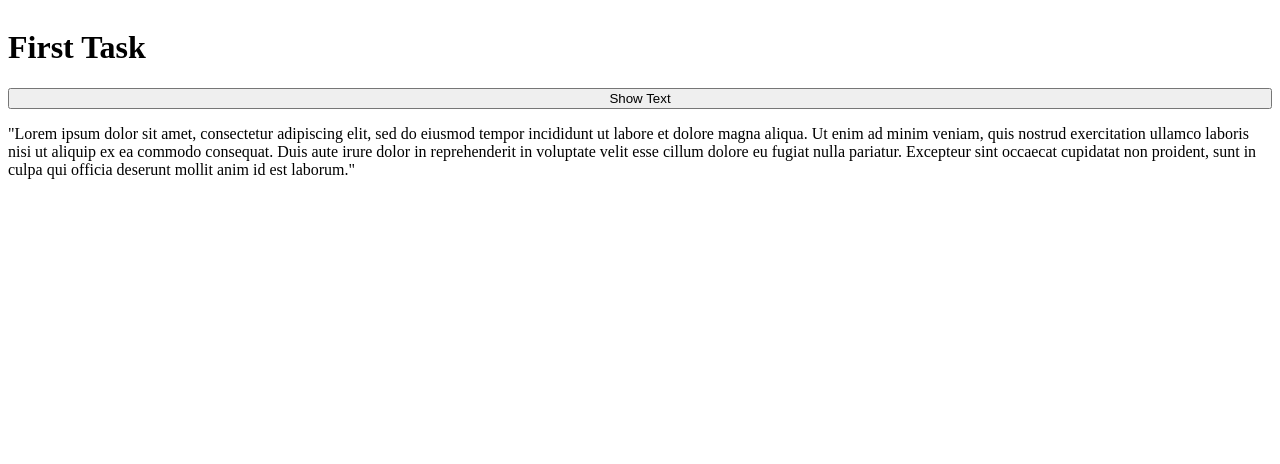
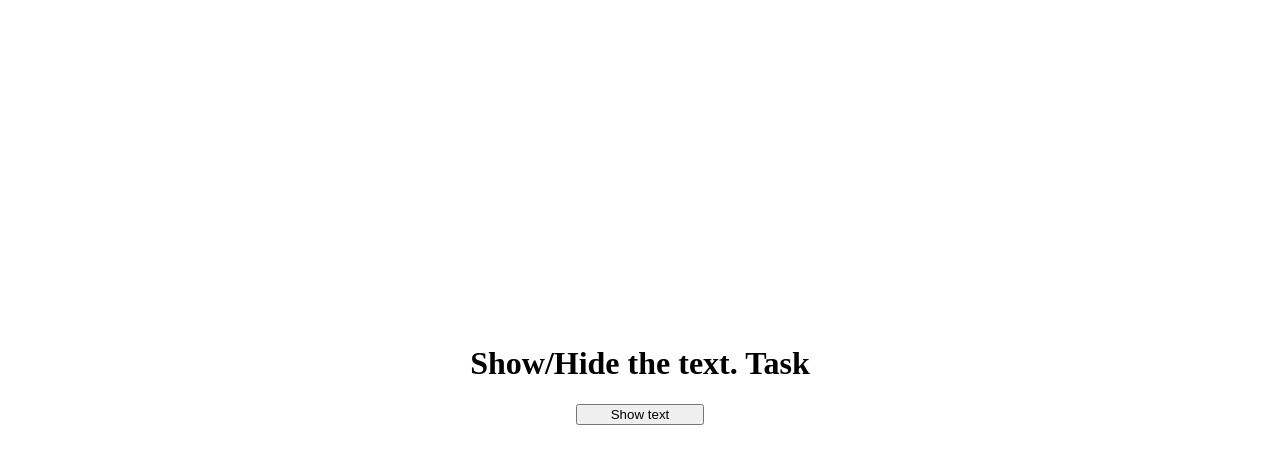
Before and after one commit to Nesmeian/test-task, a plain HTML site: page src/index.html in a window 1280 px wide. Drawn offline with Linux system fonts and the light colour scheme.

Commit message:
feat:change location of content,add animation of hidding

```diff
--- a/src/index.html
+++ b/src/index.html
@@ -8,8 +8,8 @@
   </head>
   <body>
     <div class="wrapper">
-      <h1 class="title">First Task</h1>
-      <button class="toggle-button">Show Text</button>
+      <h1 class="title">Show/Hide the text. Task</h1>
+      <button class="toggle-button">Show text</button>
       <p class="hidden-text">
         "Lorem ipsum dolor sit amet, consectetur adipiscing elit, sed do eiusmod
         tempor incididunt ut labore et dolore magna aliqua. Ut enim ad minim
--- a/src/index.js
+++ b/src/index.js
@@ -1,6 +1,6 @@
 const toggleButton = document.querySelector(".toggle-button");
 const hiddenText = document.querySelector(".hidden-text");
 toggleButton.addEventListener("click", () => {
-  const display = hiddenText.style.display;
-  hiddenText.style.display = display === "none" ? "block" : "none";
+  const isVisible = hiddenText.classList.toggle("show"); // Переключаем класс и сохраняем состояние
+  toggleButton.textContent = isVisible ? "Hide Text" : "Show Text"; // Изменяем текст кнопки
 });
--- a/src/style.css
+++ b/src/style.css
@@ -2,10 +2,28 @@ body {
   display: flex;
   justify-content: center;
 }
+
 .wrapper {
+  margin-top: 25%;
+  justify-content: center;
+  align-items: center;
   display: flex;
   flex-direction: column;
+  width: 50vw;
+  height: auto;
+}
+.toggle-button {
+  width: 10vw;
+  cursor: pointer;
 }
 .hidden-text {
-  display: block;
+  max-height: 0;
+  opacity: 0;
+  transition: max-height 0.5s ease, opacity 0.5s ease;
+  overflow: hidden;
 }
+
+.hidden-text.show {
+  opacity: 1;
+  max-height: 500px;
+}
```
